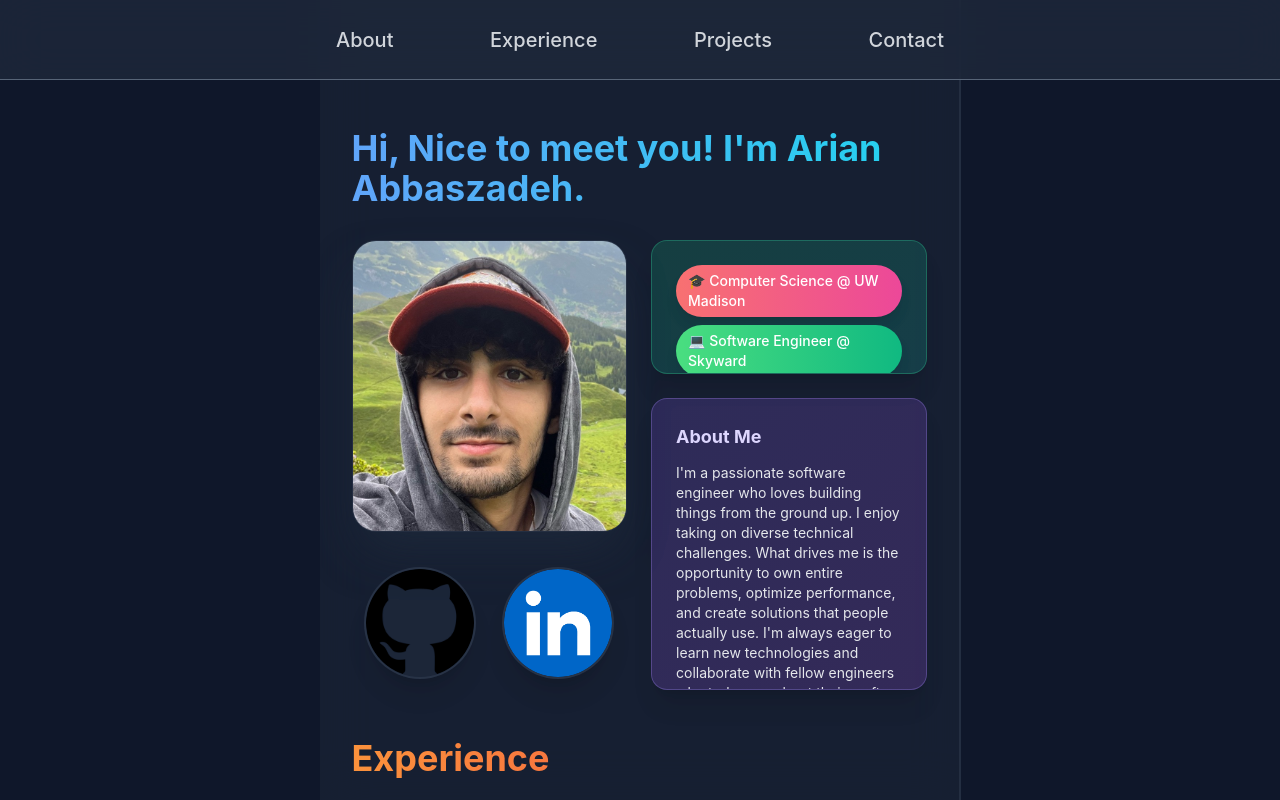
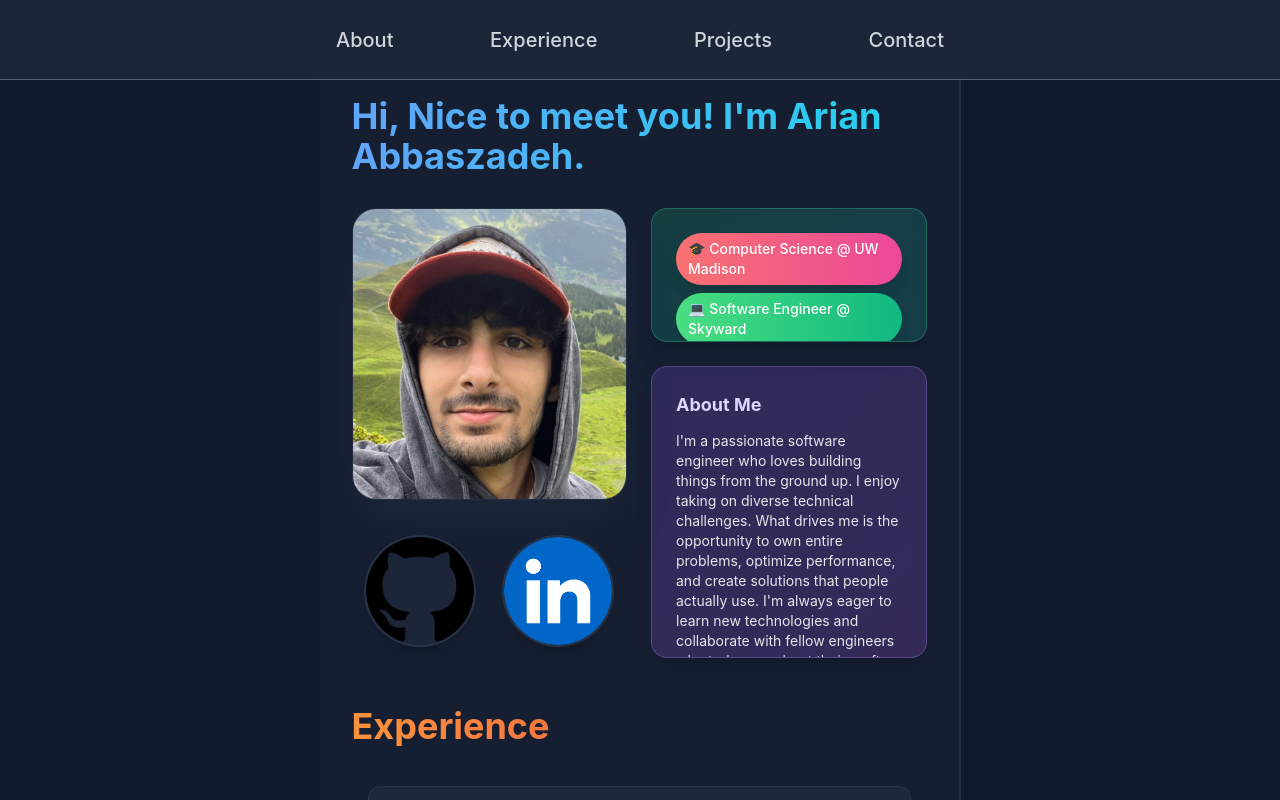
Before and after one commit to abszd/portfolio, a React (Create React App) app in the folder portfolio/: page / in a window 1280 px wide. Built offline with nearby package versions, Linux system fonts and the light colour scheme.

Commit message:
fixed top text to align with top of page

```diff
--- a/portfolio/src/MainWindow.js
+++ b/portfolio/src/MainWindow.js
@@ -30,7 +30,7 @@ export default function MainWindow() {
             >
                 <div
                     id="left"
-                    className="p-4 sm:p-8 pt-28 sm:pt-32 overflow-y-auto h-screen space-y-8 sm:space-y-12 scrollbar-hidden"
+                    className="p-4 sm:p-8 pt-24 sm:pt-24 overflow-y-auto h-screen space-y-8 sm:space-y-12 scrollbar-hidden"
                 >
                     <section id="about" className="space-y-8 scroll-mt-16 animate-fade-in">
                         <h2 className="text-2xl sm:text-4xl font-bold bg-gradient-to-r from-blue-400 to-cyan-400 bg-clip-text text-transparent">
@@ -185,15 +185,19 @@ export default function MainWindow() {
 
             {/* Desktop Detail View */}
             {!isMobile && (
-                <div className={`${open ? "w-1/2" : "w-0"} duration-500 bg-slate-800/50 backdrop-blur-xl border-l border-slate-600/30`}>
-                    <SelectWindow key={open?.id || 'closed'} info={open} setOpen={setOpen} />
+                <div
+                    className={`${
+                        open ? "w-1/2" : "w-0"
+                    } duration-500 bg-slate-800/50 backdrop-blur-xl border-l border-slate-600/30`}
+                >
+                    <SelectWindow key={open?.id || "closed"} info={open} setOpen={setOpen} />
                 </div>
             )}
 
             {/* Mobile Detail View - Overlay */}
             {isMobile && open && (
                 <div className="absolute inset-0 z-20 bg-slate-900">
-                    <SelectWindow key={open?.id || 'closed'} info={open} setOpen={() => setOpen(null)} />
+                    <SelectWindow key={open?.id || "closed"} info={open} setOpen={() => setOpen(null)} />
                 </div>
             )}
         </div>
```
